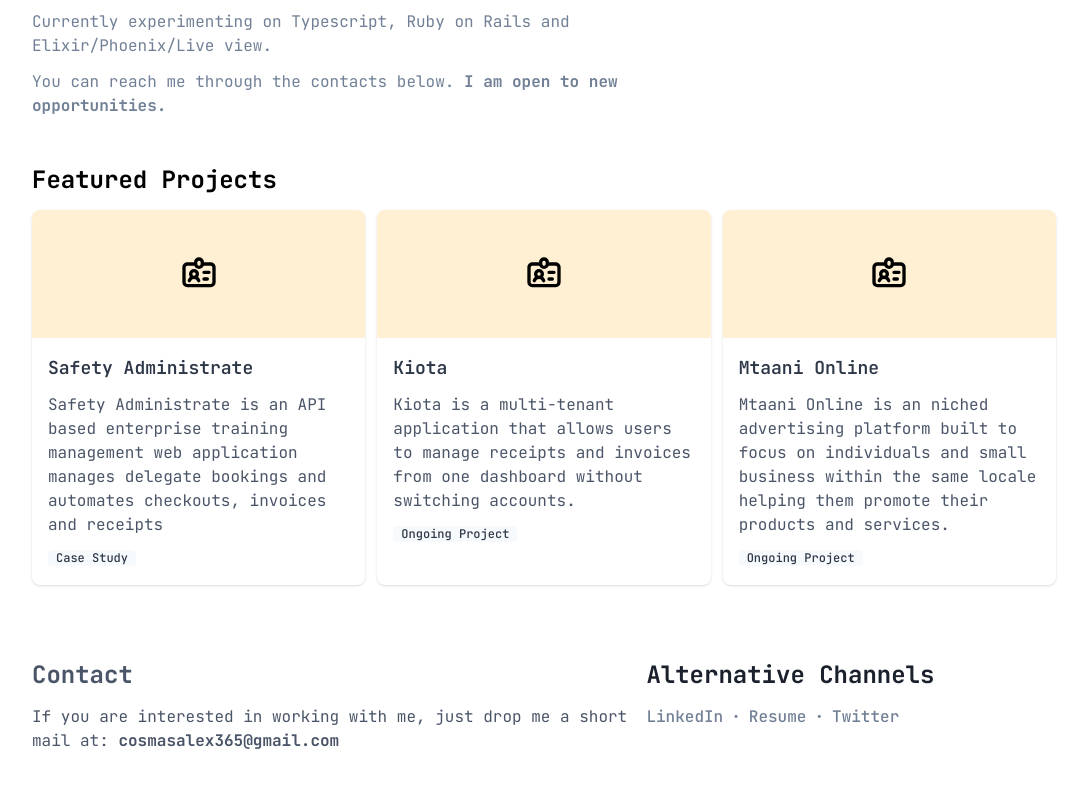
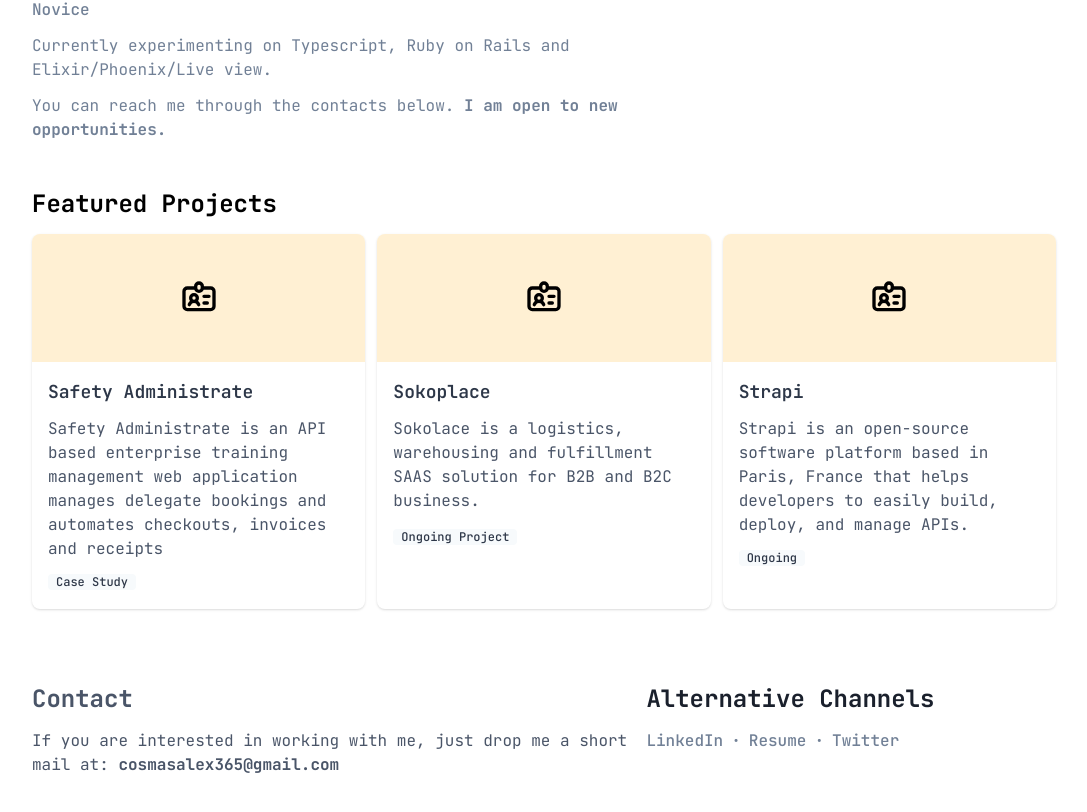
Before and after one commit to Alex-Cosmas/next-js-bio, a Next.js app: page / in a window 1280 px wide. Shown: the part 682-1494 px from the top of the page, without its empty margins (96-1183 px from the left). Built offline with nearby package versions, Linux system fonts and the light colour scheme.

Commit message:
Added new links

```diff
--- a/pages/index.js
+++ b/pages/index.js
@@ -1,260 +1,393 @@
-import Head from "next/head"
+import Head from 'next/head'
 
 const Home = () => (
-
-    <div className="font-body hero bg-gray-900 h-3">
-
+  <div className='font-body hero bg-gray-900 h-3'>
     <Head>
-      <title>Alex Cosmas: Product Designer + Full Stack Web Developer</title>
-      <link rel="icon" href="/favicon.ico" />
+      <title>
+        Alex Cosmas: Full Stack Designer | UX | Product Design | Frontend
+        Developer
+      </title>
+      <link rel='icon' href='/favicon.ico' />
     </Head>
 
-    <div className="py-1 bg-primary"></div>
-    <div className="container mx-auto px-4 md:px-32">
-      <div className="flex mt-8 space-y-5 justify-between">
-        <div className="w-full md:w-3/5">
-          <h1 className="font-bold text-2xl my-5">Hello! My name is Alex Cosmas</h1>
+    <div className='py-1 bg-primary'></div>
+    <div className='container mx-auto px-4 md:px-32'>
+      <div className='flex mt-8 space-y-5 justify-between'>
+        <div className='w-full md:w-3/5'>
+          <h1 className='font-bold text-2xl my-5'>
+            Hello! My name is Alex Cosmas
+          </h1>
 
-
-          <div className="text-gray-600 mb-3 text-base">
-           I am product designer/frontend developer based born and raised in Nairobi, Kenya. I am a curious soul who loves to think, research and solve problems through design and code.
-
+          <div className='text-gray-600 mb-3 text-base'>
+            I am fullstack designer based born and raised in Nairobi, Kenya. I
+            posses a verstile set of skills in UX , product designer and
+            frontend development and loves to think, research and solve problems
+            through design and code.
           </div>
 
-          <h1 className="text-gray-600 mb-3 font-medium">
+          <h1 className='text-gray-600 mb-3 font-medium'>
             Where am I currently working?
           </h1>
 
-          <div className="text-gray-600 mb-3 text-base">
-            I am at Sokoplace Group as a contracted consultant refactoring the exising designs and building internal tools. I as well manage my own Consultancy WabiSabi Technologies.
+          <div className='text-gray-600 mb-3 text-base'>
+            I am at Sokoplace Group as a contracted consultant refactoring the
+            exising designs and building internal tools. I as well manage my own
+            Consultancy WabiSabi Technologies.
           </div>
 
-          <h1 className="text-gray-600 mb-3 font-medium">
-           Skills & Tools
-          </h1>
+          <h1 className='text-gray-600 mb-3 font-medium'>Skills & Tools</h1>
 
-          <div className="text-gray-600 mb-3 text-base">
+          <div className='text-gray-600 mb-3 text-base'>
             My day to day tools and languages includes:
-
             <strong>
-                <span> Old Fashioned Pen and Paper(Occasionally Sticky Notes & Whiteboard), </span>
+              <span>
+                {' '}
+                Old Fashioned Pen and Paper(Occasionally Sticky Notes &
+                Whiteboard),{' '}
+              </span>
             </strong>
-
             <strong>
               <span>InVision, </span>
             </strong>
-
             <strong>
               <span>Whimiscal, </span>
             </strong>
-
             <strong>
               <span>Illustrator, </span>
             </strong>
-
             <strong>
               <span>Figma, </span>
             </strong>
-
             <strong>
               <span>Git, </span>
             </strong>
-
             <strong>
               <span>Notion</span>
             </strong>
-
-
           </div>
 
-          <h1 className="text-gray-600 mb-3 font-medium">
-           Skills & Tools
-          </h1>
+          <h1 className='text-gray-600 mb-3 font-medium'>Skills & Tools</h1>
 
-          <div className="text-gray-600 mb-3 text-base">
-
+          <div className='text-gray-600 mb-3 text-base'>
             Languages & Technologies:
             <strong>
               <span> Nuxt / React / NextJS, TailwindCSS, Apollo, GraphQL</span>
             </strong>
-
           </div>
 
-          <h1 className="text-gray-600 mb-3 font-medium">
-           Deployment
-          </h1>
+          <h1 className='text-gray-600 mb-3 font-medium'>Deployment</h1>
 
-          <div className="text-gray-600 mb-3 text-base">
-           I have experience working with Docker, Heroku, Digital Ocean. Currently, I am working with Vercel/Netlify and on occasion I switch back.
+          <div className='text-gray-600 mb-3 text-base'>
+            I have experience working with Docker, Heroku, Digital Ocean.
+            Currently, I am working with Vercel/Netlify and on occasion I switch
+            back.
           </div>
 
-          <h1 className="text-gray-600 mb-3 font-medium">
-           Novice
-          </h1>
+          <h1 className='text-gray-600 mb-3 font-medium'>Novice</h1>
 
-          <div className="text-gray-600 mb-3 text-base">
-          Currently experimenting on Typescript, Ruby on Rails and Elixir/Phoenix/Live view.
+          <div className='text-gray-600 mb-3 text-base'>
+            Currently experimenting on Typescript, Ruby on Rails and
+            Elixir/Phoenix/Live view.
           </div>
 
-          <p className="text-gray-600 mb-3 text-base">
-            You can reach me through the contacts below. <strong>I am open to new opportunities. </strong>
+          <p className='text-gray-600 mb-3 text-base'>
+            You can reach me through the contacts below.{' '}
+            <strong>I am open to new opportunities. </strong>
           </p>
-
         </div>
-        <div className="hidden md:inline-block">
+        <div className='hidden md:inline-block'>
           <img
-            src="https://res.cloudinary.com/alexoc/image/upload/v1559398286/Alex%20Cosmas%20Otieno.jpg" alt=""
-            className="rounded-full w-32 h-32 object-cover invisible md:visible" />
+            src='https://res.cloudinary.com/alexoc/image/upload/v1559398286/Alex%20Cosmas%20Otieno.jpg'
+            alt=''
+            className='rounded-full w-32 h-32 object-cover invisible md:visible'
+          />
         </div>
       </div>
 
-      <h2 className="font-bold text-2xl mt-8 mb-3">Featured Projects</h2>
+      <h2 className='font-bold text-2xl mt-8 mb-3'>Featured Projects</h2>
 
-
-      <div className="grid sm:grid-cols-3  grid-cols-1 gap-3">
-
-        <a href="" target="_blank"
-          className="rounded-lg shadow bg-white cursor-pointer overflow-hidden transition-all duration-200 group hover:shadow-lg"
-          style={{ filter: 'grayscale(0%)', transform: 'none', opacity: 1 }}>
-          <div className="h-32 w-full flex justify-center items-center transition-all duration-200 transform"
-            style={{ backgroundColor: '#FFF0D3' }}>
-
-            <svg className=" w-10 h-10" fill="none" stroke="currentColor" viewBox="0 0 24 24"
-              xmlns="http://www.w3.org/2000/svg">
-              <path stroke-linecap="round" stroke-linejoin="round" stroke-width="2"
-                d="M10 6H5a2 2 0 00-2 2v9a2 2 0 002 2h14a2 2 0 002-2V8a2 2 0 00-2-2h-5m-4 0V5a2 2 0 114 0v1m-4 0a2 2 0 104 0m-5 8a2 2 0 100-4 2 2 0 000 4zm0 0c1.306 0 2.417.835 2.83 2M9 14a3.001 3.001 0 00-2.83 2M15 11h3m-3 4h2">
-              </path>
+      <div className='grid sm:grid-cols-3  grid-cols-1 gap-3'>
+        <a
+          href='https://www.notion.so/Safety-Systems-Administrate-37be307390b544cf809b0871002909e0'
+          target='_blank'
+          className='rounded-lg shadow bg-white cursor-pointer overflow-hidden transition-all duration-200 group hover:shadow-lg'
+          style={{ filter: 'grayscale(0%)', transform: 'none', opacity: 1 }}
+        >
+          <div
+            className='h-32 w-full flex justify-center items-center transition-all duration-200 transform'
+            style={{ backgroundColor: '#FFF0D3' }}
+          >
+            <svg
+              className=' w-10 h-10'
+              fill='none'
+              stroke='currentColor'
+              viewBox='0 0 24 24'
+              xmlns='http://www.w3.org/2000/svg'
+            >
+              <path
+                stroke-linecap='round'
+                stroke-linejoin='round'
+                stroke-width='2'
+                d='M10 6H5a2 2 0 00-2 2v9a2 2 0 002 2h14a2 2 0 002-2V8a2 2 0 00-2-2h-5m-4 0V5a2 2 0 114 0v1m-4 0a2 2 0 104 0m-5 8a2 2 0 100-4 2 2 0 000 4zm0 0c1.306 0 2.417.835 2.83 2M9 14a3.001 3.001 0 00-2.83 2M15 11h3m-3 4h2'
+              ></path>
             </svg>
           </div>
-          <div className=" p-4">
-            <div className="flex items-center">
-              <h3 className="text-lg font-semibold text-gray-800">Safety Administrate</h3>
+          <div className=' p-4'>
+            <div className='flex items-center'>
+              <h3 className='text-lg font-semibold text-gray-800'>
+                Safety Administrate
+              </h3>
 
-              <img className="text-red-200 ml-auto opacity-0 transform duration-200 group-hover:opacity-100 h-3"
-                src="/" />
-
-
+              <img
+                className='text-red-200 ml-auto opacity-0 transform duration-200 group-hover:opacity-100 h-3'
+                src='/'
+              />
             </div>
-            <div className="mt-3 text-base text-gray-700">Safety Administrate is an API based enterprise training
-            management web application manages delegate bookings and automates checkouts, invoices and receipts </div>
-            <div className="mt-2">
-              <span
-                className="inline-flex items-center px-2 py-0.5 rounded text-xs font-medium leading-4 bg-gray-100 text-gray-800 mr-2">Case Study</span>
-
+            <div className='mt-3 text-base text-gray-700'>
+              Safety Administrate is an API based enterprise training management
+              web application manages delegate bookings and automates checkouts,
+              invoices and receipts{' '}
+            </div>
+            <div className='mt-2'>
+              <span className='inline-flex items-center px-2 py-0.5 rounded text-xs font-medium leading-4 bg-gray-100 text-gray-800 mr-2'>
+                Case Study
+              </span>
             </div>
           </div>
         </a>
 
         {/* Component 2 */}
 
-        <a href="" target="_blank"
-          className="rounded-lg shadow bg-white cursor-pointer overflow-hidden transition-all duration-200 group hover:shadow-lg"
-          style={{ filter: 'grayscale(0%)', transform: 'none', opacity: 1 }}>
-          <div className="h-32 w-full flex justify-center items-center transition-all duration-200 transform"
-            style={{ backgroundColor: '#FFF0D3' }}>
-
-            <svg className=" w-10 h-10" fill="none" stroke="currentColor" viewBox="0 0 24 24"
-              xmlns="http://www.w3.org/2000/svg">
-              <path stroke-linecap="round" stroke-linejoin="round" stroke-width="2"
-                d="M10 6H5a2 2 0 00-2 2v9a2 2 0 002 2h14a2 2 0 002-2V8a2 2 0 00-2-2h-5m-4 0V5a2 2 0 114 0v1m-4 0a2 2 0 104 0m-5 8a2 2 0 100-4 2 2 0 000 4zm0 0c1.306 0 2.417.835 2.83 2M9 14a3.001 3.001 0 00-2.83 2M15 11h3m-3 4h2">
-              </path>
+        <a
+          href='https://www.notion.so/Sokoplace-Group-fe9c1bb8be3b43cfad021fd7435e3131'
+          target='_blank'
+          className='rounded-lg shadow bg-white cursor-pointer overflow-hidden transition-all duration-200 group hover:shadow-lg'
+          style={{ filter: 'grayscale(0%)', transform: 'none', opacity: 1 }}
+        >
+          <div
+            className='h-32 w-full flex justify-center items-center transition-all duration-200 transform'
+            style={{ backgroundColor: '#FFF0D3' }}
+          >
+            <svg
+              className=' w-10 h-10'
+              fill='none'
+              stroke='currentColor'
+              viewBox='0 0 24 24'
+              xmlns='http://www.w3.org/2000/svg'
+            >
+              <path
+                stroke-linecap='round'
+                stroke-linejoin='round'
+                stroke-width='2'
+                d='M10 6H5a2 2 0 00-2 2v9a2 2 0 002 2h14a2 2 0 002-2V8a2 2 0 00-2-2h-5m-4 0V5a2 2 0 114 0v1m-4 0a2 2 0 104 0m-5 8a2 2 0 100-4 2 2 0 000 4zm0 0c1.306 0 2.417.835 2.83 2M9 14a3.001 3.001 0 00-2.83 2M15 11h3m-3 4h2'
+              ></path>
             </svg>
           </div>
-          <div className=" p-4">
-            <div className="flex items-center">
-              <h3 className="text-lg font-semibold text-gray-800">Kiota</h3>
+          <div className=' p-4 h-full'>
+            <div className='flex items-center'>
+              <h3 className='text-lg font-semibold text-gray-800'>Sokoplace</h3>
 
-              <img className="text-red-200 ml-auto opacity-0 transform duration-200 group-hover:opacity-100 h-3"
-                src="/" />
-
-
+              <img
+                className='text-red-200 ml-auto opacity-0 transform duration-200 group-hover:opacity-100 h-3'
+                src='/'
+              />
             </div>
-            <div className="mt-3 text-base text-gray-700">Kiota is a multi-tenant application that allows
-                        users to manage receipts and invoices from one dashboard without switching accounts.</div>
-            <div className="mt-2">
-              <span
-                className="inline-flex items-center px-2 py-0.5 rounded text-xs font-medium leading-4 bg-gray-100 text-gray-800 mr-2">Ongoing Project</span>
-
+            <div className='mt-3 text-base text-gray-700'>
+              Sokolace is a logistics, warehousing and fulfillment SAAS solution
+              for B2B and B2C business.
+            </div>
+            <div className='mt-2'>
+              <span className=' align-bottom inline-flex items-center px-2 py-0.5 rounded text-xs font-medium leading-4 bg-gray-100 text-gray-800 mr-2'>
+                Ongoing Project
+              </span>
             </div>
           </div>
         </a>
 
+        {/* <a
+          href=''
+          target='_blank'
+          className='rounded-lg shadow bg-white cursor-pointer overflow-hidden transition-all duration-200 group hover:shadow-lg'
+          style={{ filter: 'grayscale(0%)', transform: 'none', opacity: 1 }}
+        >
+          <div
+            className='h-32 w-full flex justify-center items-center transition-all duration-200 transform'
+            style={{ backgroundColor: '#FFF0D3' }}
+          >
+            <svg
+              className=' w-10 h-10'
+              fill='none'
+              stroke='currentColor'
+              viewBox='0 0 24 24'
+              xmlns='http://www.w3.org/2000/svg'
+            >
+              <path
+                stroke-linecap='round'
+                stroke-linejoin='round'
+                stroke-width='2'
+                d='M10 6H5a2 2 0 00-2 2v9a2 2 0 002 2h14a2 2 0 002-2V8a2 2 0 00-2-2h-5m-4 0V5a2 2 0 114 0v1m-4 0a2 2 0 104 0m-5 8a2 2 0 100-4 2 2 0 000 4zm0 0c1.306 0 2.417.835 2.83 2M9 14a3.001 3.001 0 00-2.83 2M15 11h3m-3 4h2'
+              ></path>
+            </svg>
+          </div>
+          <div className=' p-4'>
+            <div className='flex items-center'>
+              <h3 className='text-lg font-semibold text-gray-800'>Kiota</h3>
+
+              <img
+                className='text-red-200 ml-auto opacity-0 transform duration-200 group-hover:opacity-100 h-3'
+                src='/'
+              />
+            </div>
+            <div className='mt-3 text-base text-gray-700'>
+              Kiota is a multi-tenant application that allows users to manage
+              receipts and invoices from one dashboard without switching
+              accounts.
+            </div>
+            <div className='mt-2'>
+              <span className='inline-flex items-center px-2 py-0.5 rounded text-xs font-medium leading-4 bg-gray-100 text-gray-800 mr-2'>
+                Ongoing Project
+              </span>
+            </div>
+          </div>
+        </a> */}
+
         {/* Component 3 */}
 
-        <a href="" target="_blank"
-          className="rounded-lg shadow bg-white cursor-pointer overflow-hidden transition-all duration-200 group hover:shadow-lg"
-          style={{ filter: 'grayscale(0%)', transform: 'none', opacity: 1 }}>
-          <div className="h-32 w-full flex justify-center items-center transition-all duration-200 transform"
-            style={{ backgroundColor: '#FFF0D3' }}>
-
-            <svg className=" w-10 h-10" fill="none" stroke="currentColor" viewBox="0 0 24 24"
-              xmlns="http://www.w3.org/2000/svg">
-              <path stroke-linecap="round" stroke-linejoin="round" stroke-width="2"
-                d="M10 6H5a2 2 0 00-2 2v9a2 2 0 002 2h14a2 2 0 002-2V8a2 2 0 00-2-2h-5m-4 0V5a2 2 0 114 0v1m-4 0a2 2 0 104 0m-5 8a2 2 0 100-4 2 2 0 000 4zm0 0c1.306 0 2.417.835 2.83 2M9 14a3.001 3.001 0 00-2.83 2M15 11h3m-3 4h2">
-              </path>
+        <a
+          href='https://www.notion.so/Strapi-UI-Rebranding-Design-System-Update-800266001eac4efc844f38a526e44cfa'
+          target='_blank'
+          className='rounded-lg shadow bg-white cursor-pointer overflow-hidden transition-all duration-200 group hover:shadow-lg'
+          style={{ filter: 'grayscale(0%)', transform: 'none', opacity: 1 }}
+        >
+          <div
+            className='h-32 w-full flex justify-center items-center transition-all duration-200 transform'
+            style={{ backgroundColor: '#FFF0D3' }}
+          >
+            <svg
+              className=' w-10 h-10'
+              fill='none'
+              stroke='currentColor'
+              viewBox='0 0 24 24'
+              xmlns='http://www.w3.org/2000/svg'
+            >
+              <path
+                stroke-linecap='round'
+                stroke-linejoin='round'
+                stroke-width='2'
+                d='M10 6H5a2 2 0 00-2 2v9a2 2 0 002 2h14a2 2 0 002-2V8a2 2 0 00-2-2h-5m-4 0V5a2 2 0 114 0v1m-4 0a2 2 0 104 0m-5 8a2 2 0 100-4 2 2 0 000 4zm0 0c1.306 0 2.417.835 2.83 2M9 14a3.001 3.001 0 00-2.83 2M15 11h3m-3 4h2'
+              ></path>
             </svg>
           </div>
-          <div className=" p-4">
-            <div className="flex items-center">
-              <h3 className="text-lg font-semibold text-gray-800">Mtaani Online</h3>
+          <div className=' p-4'>
+            <div className='flex items-center'>
+              <h3 className='text-lg font-semibold text-gray-800'>Strapi</h3>
 
-              <img className="text-red-200 ml-auto opacity-0 transform duration-200 group-hover:opacity-100 h-3"
-                src="/" />
-
-
+              <img
+                className='text-red-200 ml-auto opacity-0 transform duration-200 group-hover:opacity-100 h-3'
+                src='/'
+              />
             </div>
-            <div className="mt-3 text-base text-gray-700">Mtaani Online is an niched advertising platform built to
-            focus on individuals and small business within the same locale helping them promote their
-                        products and services.</div>
-            <div className="mt-2">
-              <span
-                className="inline-flex items-center px-2 py-0.5 rounded text-xs font-medium leading-4 bg-gray-100 text-gray-800 mr-2">Ongoing Project</span>
-
+            <div className='mt-3 text-base text-gray-700'>
+              Strapi is an open-source software platform based in Paris, France
+              that helps developers to easily build, deploy, and manage APIs.
+            </div>
+            <div className='mt-2'>
+              <span className='inline-flex items-center px-2 py-0.5 rounded text-xs font-medium leading-4 bg-gray-100 text-gray-800 mr-2'>
+                Ongoing
+              </span>
             </div>
           </div>
         </a>
 
+        {/* <a
+          href=''
+          target='_blank'
+          className='rounded-lg shadow bg-white cursor-pointer overflow-hidden transition-all duration-200 group hover:shadow-lg'
+          style={{ filter: 'grayscale(0%)', transform: 'none', opacity: 1 }}
+        >
+          <div
+            className='h-32 w-full flex justify-center items-center transition-all duration-200 transform'
+            style={{ backgroundColor: '#FFF0D3' }}
+          >
+            <svg
+              className=' w-10 h-10'
+              fill='none'
+              stroke='currentColor'
+              viewBox='0 0 24 24'
+              xmlns='http://www.w3.org/2000/svg'
+            >
+              <path
+                stroke-linecap='round'
+                stroke-linejoin='round'
+                stroke-width='2'
+                d='M10 6H5a2 2 0 00-2 2v9a2 2 0 002 2h14a2 2 0 002-2V8a2 2 0 00-2-2h-5m-4 0V5a2 2 0 114 0v1m-4 0a2 2 0 104 0m-5 8a2 2 0 100-4 2 2 0 000 4zm0 0c1.306 0 2.417.835 2.83 2M9 14a3.001 3.001 0 00-2.83 2M15 11h3m-3 4h2'
+              ></path>
+            </svg>
           </div>
+          <div className=' p-4'>
+            <div className='flex items-center'>
+              <h3 className='text-lg font-semibold text-gray-800'>
+                Mtaani Online
+              </h3>
+
+              <img
+                className='text-red-200 ml-auto opacity-0 transform duration-200 group-hover:opacity-100 h-3'
+                src='/'
+              />
+            </div>
+            <div className='mt-3 text-base text-gray-700'>
+              Mtaani Online is an niched advertising platform built to focus on
+              individuals and small business within the same locale helping them
+              promote their products and services.
+            </div>
+            <div className='mt-2'>
+              <span className='inline-flex items-center px-2 py-0.5 rounded text-xs font-medium leading-4 bg-gray-100 text-gray-800 mr-2'>
+                Ongoing Project
+              </span>
+            </div>
+          </div>
+        </a> */}
+      </div>
+
+      {/* https://www.notion.so/Safety-Systems-Administrate-37be307390b544cf809b0871002909e0 */}
 
       {/* Contact */}
 
-      <div className="flex flex-col md:flex-row mt-10">
-
-        <div className="text-base text-gray-700 w-3/5">
-          <h2 className="font-bold text-2xl mt-8 mb-3">Contact</h2>
-          <p classNameName="font-sm ">
-            If you are interested in working with me, just drop me a short mail at: <a href="mailto:cosmasalex@gmail.com">
+      <div className='flex flex-col md:flex-row mt-10'>
+        <div className='text-base text-gray-700 w-3/5'>
+          <h2 className='font-bold text-2xl mt-8 mb-3'>Contact</h2>
+          <p classNameName='font-sm '>
+            If you are interested in working with me, just drop me a short mail
+            at:{' '}
+            <a href='mailto:cosmasalex@gmail.com'>
               <span>
                 <b>cosmasalex365@gmail.com</b>
               </span>
             </a>
           </p>
-
-
         </div>
-        <div className="text-base text-gray-900 w-2/5">
-          <h2 className="font-bold text-2xl mt-8 mb-3">Alternative Channels</h2>
-          <div className="mt-2 text-gray-600 mb-1 font-medium flex">
-
-            <a target="_blank" href="#">LinkedIn</a><span className="font-bold mx-2">·</span>
-            <a target="_blank" href="#">Resume</a><span className="font-bold mx-2">·</span>
-            <a target="_blank" href="#">Twitter</a>
-
+        <div className='text-base text-gray-900 w-2/5'>
+          <h2 className='font-bold text-2xl mt-8 mb-3'>Alternative Channels</h2>
+          <div className='mt-2 text-gray-600 mb-1 font-medium flex'>
+            <a target='_blank' href='#'>
+              LinkedIn
+            </a>
+            <span className='font-bold mx-2'>·</span>
+            <a target='_blank' href='#'>
+              Resume
+            </a>
+            <span className='font-bold mx-2'>·</span>
+            <a target='_blank' href='#'>
+              Twitter
+            </a>
           </div>
         </div>
       </div>
 
-      <div className="mt-8 mb-8">
-
+      <div className='mt-8 mb-8'></div>
     </div>
-
+    <div className='py-1 bg-primary'></div>
   </div>
-    <div className="py-1 bg-primary"></div>
-
-
-  </div>
-
-
 )
 
 export default Home
```
Lines whose indentation alone changed are shown as unchanged.
